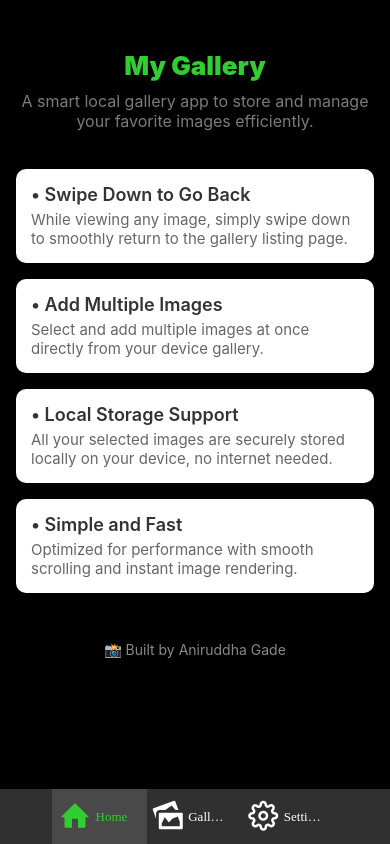
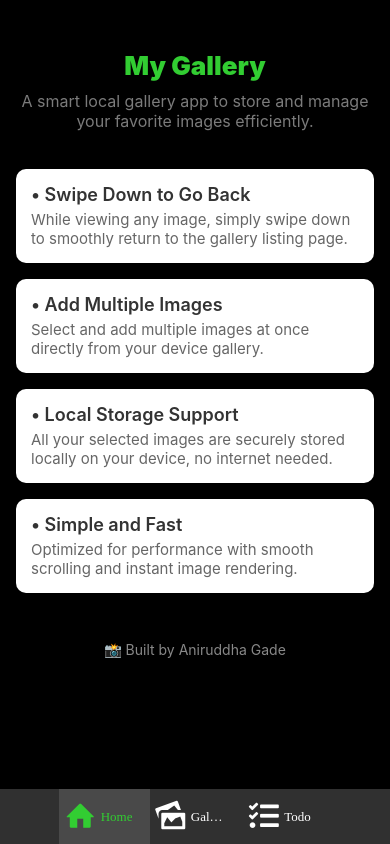
Before and after one commit to Aniruddha-Gade/Image_gallery__React_Native, a React Native app: screen / in a window 390 px wide. Built offline with nearby package versions, Linux system fonts and the light colour scheme; what react-native-device-info would draw is missing.

Commit message:
feat: empty screen for todo list

```diff
--- a/src/constant/constant.ts
+++ b/src/constant/constant.ts
@@ -6,7 +6,7 @@ export const PATH = {
 export const BTM_TAB_NAMES = {
   HOME: 'Home',
   GALLERY: 'Gallery',
-  SETTINGS: 'Settings',
+  TODO: 'Todo',
 };
 
 export const ASYNC_KEY = {
--- a/src/navigations/BottomTabs.tsx
+++ b/src/navigations/BottomTabs.tsx
@@ -1,37 +1,23 @@
 import { createBottomTabNavigator } from '@react-navigation/bottom-tabs';
 import React from 'react';
-import { View } from 'react-native';
 import Entypo from 'react-native-vector-icons/Entypo';
-import Feather from 'react-native-vector-icons/Feather';
+import FontAwesome5 from 'react-native-vector-icons/FontAwesome5';
 import Home from '../screens/home/Home';
 import { isTablet } from '../utils/Platform';
 import { BTM_TAB_NAMES } from '../constant/constant';
 import FONT_FAMILY from '../assets/FontFamily';
 import Color from '../assets/Color';
-import Typo from '../components/common/Typo';
 import GalleryScreen from '../screens/gallery/GalleryScreen';
+import TodoScreen from '../screens/todo-list/TodoScreen';
 
 const Tab = createBottomTabNavigator();
-
-function TempScreens() {
-  // eslint-disable-next-line react-native/no-raw-text
-  return (
-    <View style={{ flex: 1, justifyContent: 'center', alignItems: 'center' }}>
-      <Typo
-        text="Coming Soon....."
-        fontSize={isTablet ? 22 : 18}
-        fontFamily={FONT_FAMILY.POPPINS_SEMIBOLD}
-      />
-    </View>
-  );
-}
 
 const Size = isTablet ? 30 : 25;
 
 const createTabIcon = (iconName: string) => {
   const TabIcon = function TabIconComponent({ color }: { color: string }) {
-    if (iconName === 'settings') {
-      return <Feather name={iconName} size={Size} color={color} />;
+    if (iconName === 'tasks') {
+      return <FontAwesome5 name={iconName} size={Size} color={color} />;
     }
 
     return <Entypo name={iconName} size={Size} color={color} />;
@@ -82,11 +68,11 @@ function BottomTabs() {
         }}
       />
       <Tab.Screen
-        name={BTM_TAB_NAMES.SETTINGS}
-        component={TempScreens}
+        name={BTM_TAB_NAMES.TODO}
+        component={TodoScreen}
         options={{
-          tabBarLabel: BTM_TAB_NAMES.SETTINGS,
-          tabBarIcon: createTabIcon('settings'),
+          tabBarLabel: BTM_TAB_NAMES.TODO,
+          tabBarIcon: createTabIcon('tasks'),
         }}
       />
     </Tab.Navigator>
--- /dev/null
+++ b/src/screens/todo-list/TodoScreen.tsx
@@ -0,0 +1,22 @@
+import { ScrollView, StyleSheet, Text, View } from 'react-native';
+import React from 'react';
+import Color from '../../assets/Color';
+
+const TodoScreen = () => {
+  return (
+    <ScrollView style={styles.container}>
+      <Text>TodoScreen</Text>
+    </ScrollView>
+  );
+};
+
+export default TodoScreen;
+
+const styles = StyleSheet.create({
+  container: {
+    flex: 1,
+    backgroundColor: Color.black,
+    paddingHorizontal: 16,
+    paddingTop: 50,
+  },
+});
```
